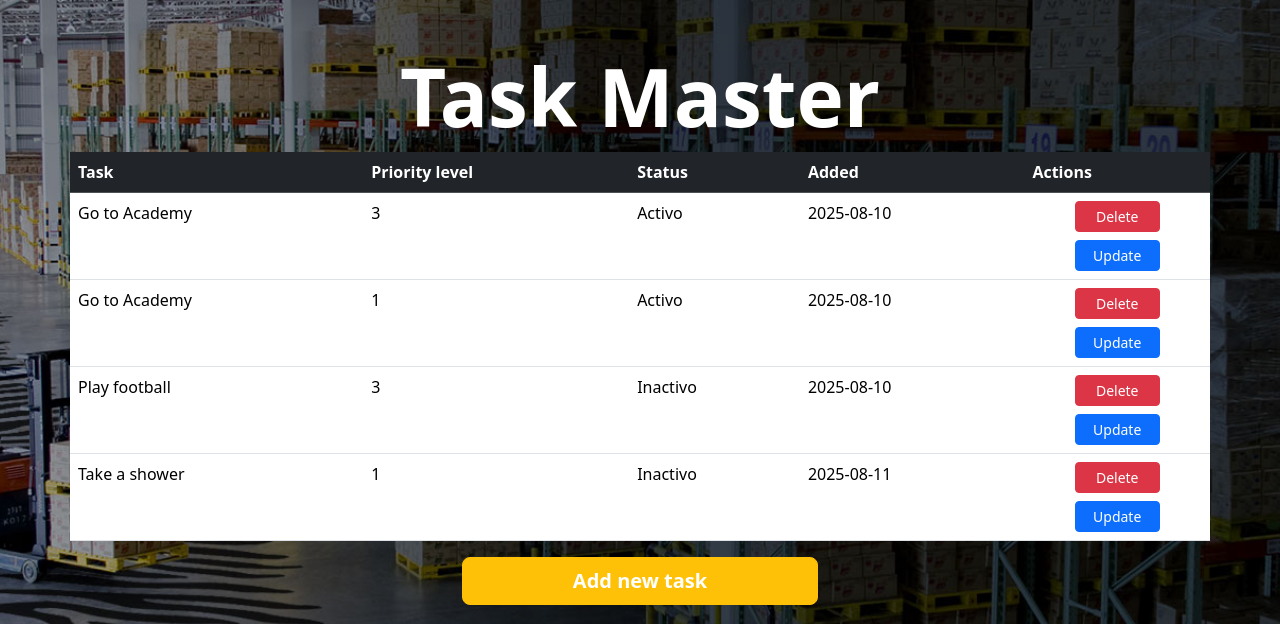
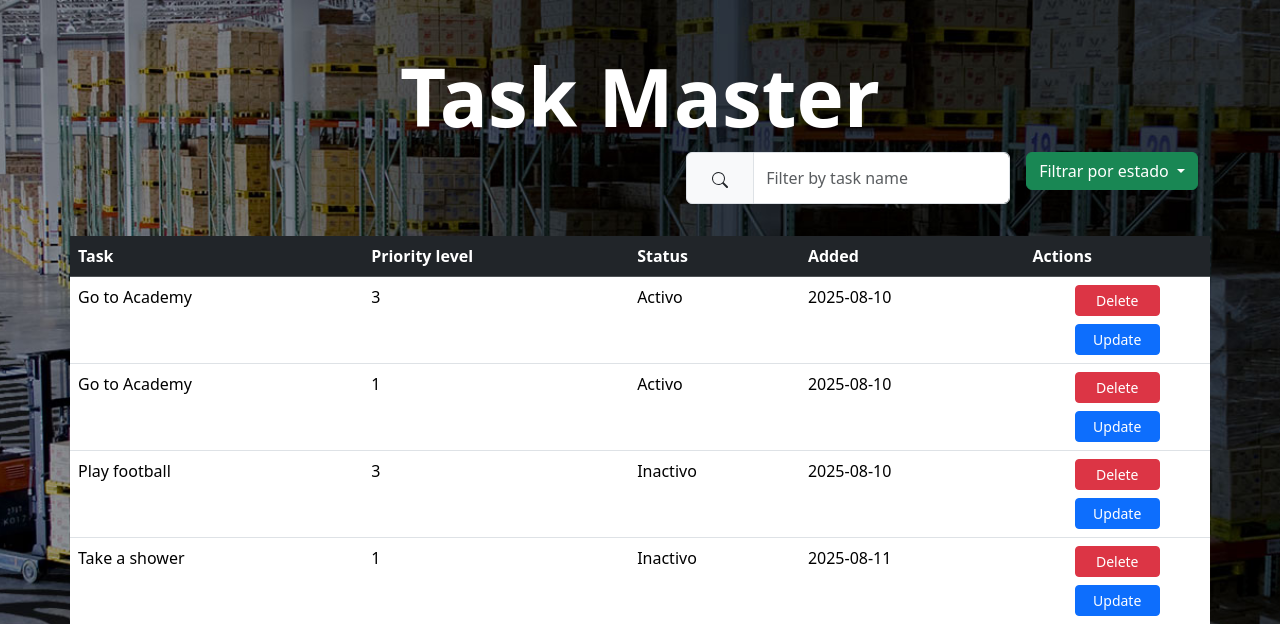
Before and after one commit to FalexXX/flaskproyect, a Flask app: page / in a window 1280 px wide. Shown: the top 624 px of the page. Run offline with Flask 3, Linux system fonts and the light colour scheme; data comes from the database, SQL or seed files in the repository; both versions use the stored data as it was after the commit.

Commit message:
Implementacion de filtros (actividad y nombre)

```diff
--- a/app.py
+++ b/app.py
@@ -41,6 +41,27 @@ def index():
         tasks = Todo.query.order_by(Todo.date_created).all()
         return render_template('index.html', tasks = tasks)
 
+# Filter tasks by status
+# app.py
+
+@app.route('/filter/<status>')
+def filter_tasks(status):
+    if status == 'true':
+        tasks = Todo.query.filter_by(status=True).order_by(Todo.date_created).all()
+    elif status == 'false':
+        tasks = Todo.query.filter_by(status=False).order_by(Todo.date_created).all()
+    else:  # Maneja el caso 'all' o cualquier otro valor
+        tasks = Todo.query.order_by(Todo.date_created).all()
+
+    return render_template('index.html', tasks=tasks)
+
+# FILTER task by content
+
+@app.route('/filter/content', methods=['POST'])
+def search():
+    search_query = request.form['content']
+    tasks = Todo.query.filter(Todo.content.contains(search_query)).order_by(Todo.date_created).all()
+    return render_template('index.html', tasks=tasks)
 
 # DELETE TASK THROUGHT ID
 @app.route('/delete/<int:id>')
--- /dev/null
+++ b/templates/_filter.html
@@ -0,0 +1,26 @@
+<div class="filters d-flex justify-content-end mb-3">
+
+    <div class="content-filter mt-0">
+        <form action="/filter/content" method="POST" class="input-group mb-3 d-flex">
+            <span class="input-group-text">
+                <button class="btn btn-white" type="submit">
+                    <svg xmlns="http://www.w3.org/2000/svg" width="16" height="16" fill="currentColor" class="bi bi-search" viewBox="0 0 16 16">
+                        <path d="M11.742 10.344a6.5 6.5 0 1 0-1.397 1.398h-.001q.044.06.098.115l3.85 3.85a1 1 0 0 0 1.415-1.414l-3.85-3.85a1 1 0 0 0-.115-.1zM12 6.5a5.5 5.5 0 1 1-11 0 5.5 5.5 0 0 1 11 0"/>
+                    </svg>
+                </button>
+            </span>
+            <input class="form-control" type="text" name="content" placeholder="Filter by task name" aria-label="Search" maxlength="20">
+        </form>
+    </div>
+
+    <div class="dropdown ms-3">
+        <button class="btn btn-success dropdown-toggle" type="button" data-bs-toggle="dropdown" aria-expanded="false">
+            Filtrar por estado
+        </button>
+        <ul class="dropdown-menu">
+            <li><a class="dropdown-item" href="/filter/all">Todos</a></li>
+            <li><a class="dropdown-item" href="/filter/true">Activo</a></li>
+            <li><a class="dropdown-item" href="/filter/false">Inactivo</a></li>
+        </ul>
+    </div>
+</div>
--- a/templates/index.html
+++ b/templates/index.html
@@ -17,6 +17,11 @@
 
             </div>
             <h1 class="display-1 text-center text-white fw-semibold">Task Master</h1>
+            <!-- Filter line code -->
+            {% include '_filter.html'%}
+
+
+
             {% if tasks|length < 1 %}
             <h4 class="">No tasks available. Please add a task.</h4>
             {% else %}
@@ -117,4 +122,7 @@
 
 {% block script %}
 <script src="https://cdn.jsdelivr.net/npm/bootstrap@5.3.3/dist/js/bootstrap.bundle.min.js" integrity="sha384-YvpcrYf0tY3lHB60NNkmXc5s9fDVZLESaAA55NDzOxhy9GkcIdslK1eN7N6jIeHz" crossorigin="anonymous"></script>
+
+
+
 {% endblock %}
```
Also changed, not shown: instance/test.db.
